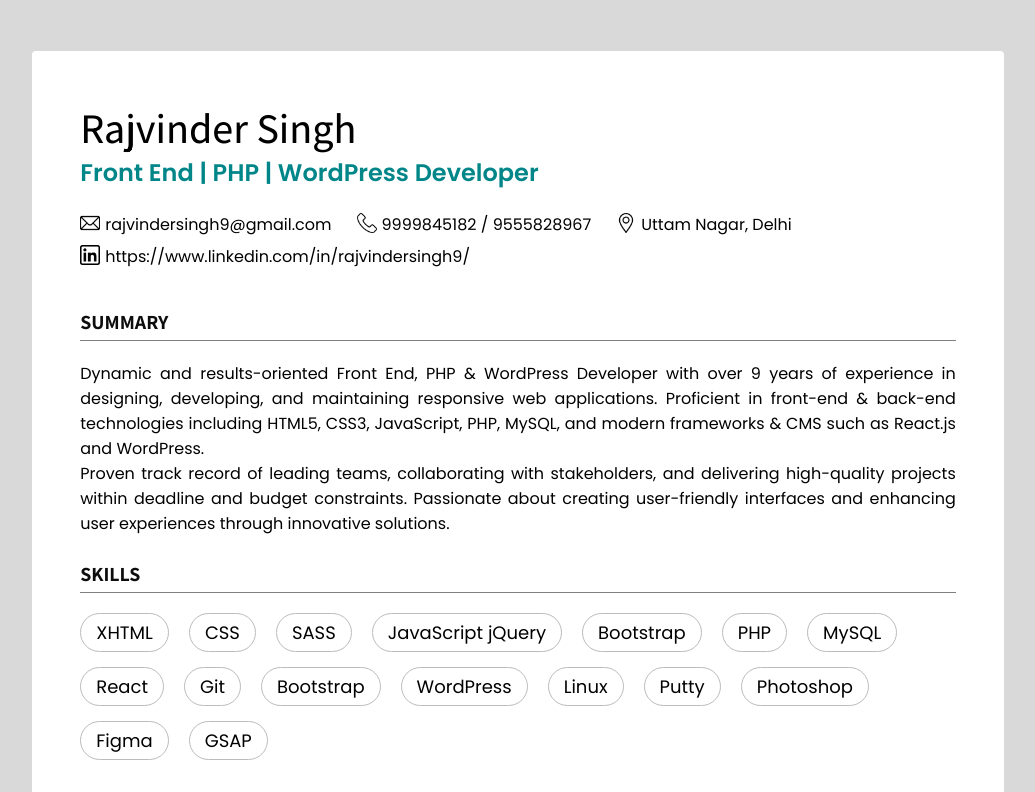
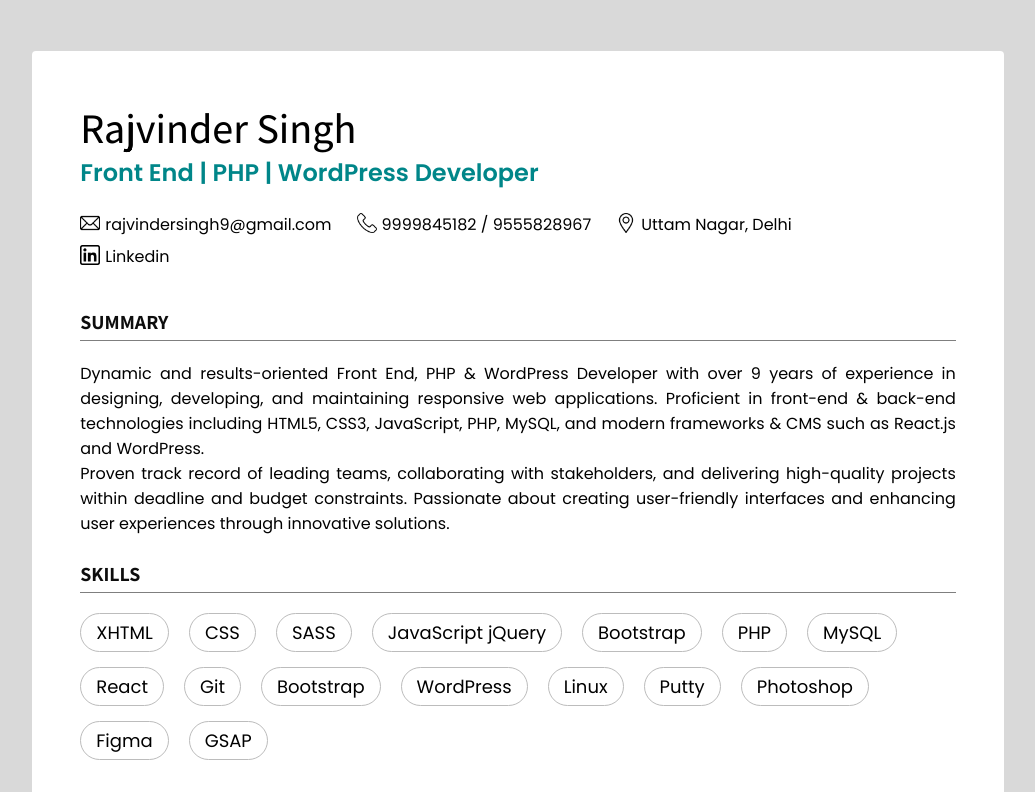
Before and after one commit to rajvindergithub/cv, a plain HTML site: page index.html in a window 1280 px wide. Shown: the top 792 px of the page, without its empty margins (122-1157 px from the left). Drawn offline with Linux system fonts and the light colour scheme.

Commit message:
update resume

```diff
--- a/index.html
+++ b/index.html
@@ -24,7 +24,7 @@
                 <li><span class="cv-icon cv-icon-location"><img src="icon/location.png" /></span>Uttam Nagar, Delhi</li>
             </ul>
             <ul>
-                 <li><span class="cv-icon"><img src="icon/linkedin.png" /></span><a href="https://www.linkedin.com/in/rajvindersingh9/" target="_blank">https://www.linkedin.com/in/rajvindersingh9/</a></li>
+                 <li><span class="cv-icon"><img src="icon/linkedin.png" /></span><a href="https://www.linkedin.com/in/rajvindersingh9/" target="_blank">Linkedin</a></li>
             </ul>
         </div>
     </header>
```
